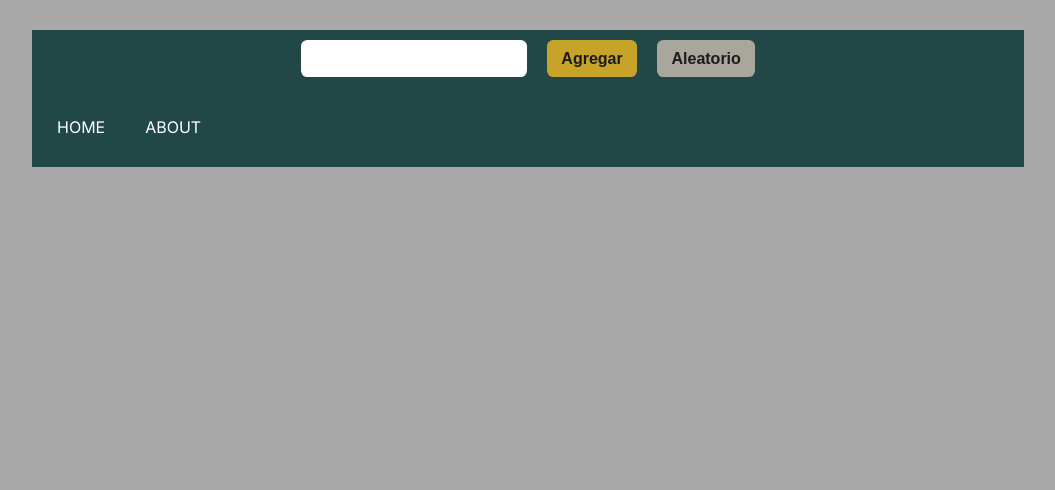
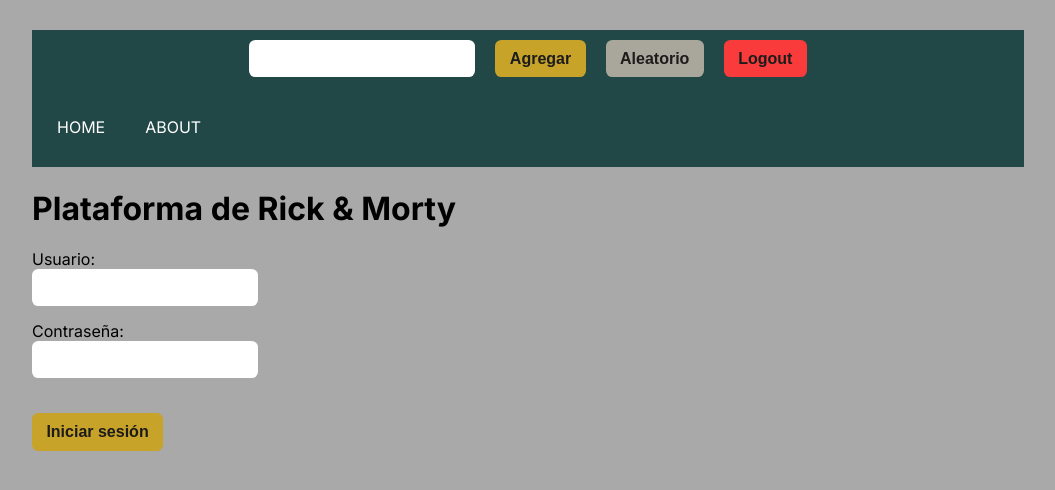
Before and after one commit to rickhufer/rick_and_morty, a React (Create React App) app: page / in a window 1280 px wide. Shown: the top 490 px of the page, without its empty margins (112-1167 px from the left). Built offline with nearby package versions, Linux system fonts and the light colour scheme.

Commit message:
Login completo sin useLocation aun

```diff
--- a/src/App.js
+++ b/src/App.js
@@ -7,9 +7,17 @@
 import { Route, Routes } from 'react-router-dom';
 import About from './components/About/About';
 import Detail from './components/Detail/Detail';
+import Form from './components/Form/Form';
+import { useNavigate } from 'react-router-dom';
+import { useEffect } from 'react';
 
 function App() {
   const [characters, setCharacters] = useState([]);
+
+  const navigate = useNavigate();
+  const [access, setAccess] = useState(false);
+  const username = 'ejemplo@gmail.com';
+  const password = '1password';
 
   const onSearch = (id) => {
     const URL_BASE = "https://be-a-rym.up.railway.app/api";
@@ -36,14 +44,27 @@
     ))
   }
 
+  const login = (userData) => {
+    if (userData.password === password && userData.username === username) {
+      setAccess(true);
+      navigate('/home');
+    }
+  }
+  const logout = () => {
+    setAccess(false);
+    navigate('/');
+  }
+
+  useEffect(() => {
+    !access && navigate('/');
+  }, [access]);
+
   return (
     <div className="App">
-      <Nav onSearch={onSearch} />
+      <Nav onSearch={onSearch} logout={logout} />
       <Routes>
-        <Route
-          path="/home"
-          element={<Cards characters={characters} onClose={onClose} />}
-        />
+        <Route path='/' element={<Form login={login} />} />
+        <Route path="/home" element={<Cards characters={characters} onClose={onClose} />} />
         <Route path="/about" element={<About />} />
         <Route path="/detail/:detailId" element={<Detail />} />
       </Routes>
--- /dev/null
+++ b/src/components/Form/Form.jsx
@@ -0,0 +1,63 @@
+import styles from './Form.module.css'
+import { useState } from 'react';
+import { validate } from './validation';
+
+function Form(props) {
+  const [form, setForm] = useState({ username: "", password: "" });
+  const [errors, setErrors] = useState({ username: "", password: "" });
+
+  const handleinputChange = (event) => {
+    const prop = event.target.name;
+    const val = event.target.value;
+
+    setForm({ ...form, [prop]: val, });
+    validate({ ...form, [prop]: val, }, errors, setErrors);
+  }
+  const handleSubmit = (event) => {
+    event.preventDefault();
+    props.login(form);
+
+    if (!Object.keys(errors).length) {
+      alert("Bienvenido");
+      setErrors({ username: "", password: "" })
+      setForm({ username: "", password: "" })
+    }
+    else alert("Datos incorrectos")
+  }
+
+
+  return (
+    <>
+      <form onSubmit={handleSubmit}>
+        <h1>Plataforma de Rick & Morty</h1>
+        <div className={styles.group}>
+          <label className={styles.label} htmlFor="username" >Usuario: </label>
+          <div>
+            <input
+              type="text"
+              name='username'
+              className={errors.username ? styles.errors : styles.success}
+              value={form.username}
+              onChange={handleinputChange} />
+            <br /><span className={styles.inputMessage}>{errors.username}</span>
+          </div>
+        </div>
+        <div className={styles.group}>
+          <label className={styles.label} htmlFor="password">Contraseña: </label>
+          <div>
+            <input
+              type="text"
+              name='password'
+              className={errors.password ? styles.errors : styles.success}
+              value={form.password}
+              onChange={handleinputChange} />
+            <br /><span className={styles.inputMessage}>{errors.password}</span>
+          </div>
+        </div>
+        <button type='submit' className={styles.button}>Iniciar sesión</button>
+      </form>
+    </>
+  );
+};
+
+export default Form;
--- /dev/null
+++ b/src/components/Form/Form.module.css
@@ -0,0 +1,49 @@
+.group {
+  padding-bottom: 15px;
+}
+
+.inputMessage {
+  color: red;
+}
+
+.success {
+  padding: 0.6rem;
+  border-radius: 0.4rem;
+  border: none;
+  font-size: medium;
+}
+
+.errors {
+  padding: 0.6rem;
+  border-radius: 0.4rem;
+  border: 2px solid red;
+  font-size: medium;
+}
+
+.success:focus {
+  /* border: #86b7fe; */
+  box-shadow: 0 0 0 0.25rem rgba(0, 255, 42, 0.593);
+  outline: 0;
+}
+
+.errors:focus {
+  /* border: #86b7fe; */
+  box-shadow: 0 0 0 0.25rem rgba(255, 0, 0, 0.593);
+  outline: 0;
+}
+
+.button {
+  padding: 0.6rem 0.9rem;
+  border-radius: 0.4rem;
+  border: none;
+  margin: 20px auto;
+  background-color: rgb(199, 163, 41);
+  font-size: 1rem;
+  font-weight: bold;
+  color: rgb(29, 28, 28);
+  cursor: pointer;
+}
+
+/* .label {
+  padding-top: 20px;
+} */
--- /dev/null
+++ b/src/components/Form/validation.js
@@ -0,0 +1,16 @@
+const regexEmail = /^(([^<>()\[\]\\.,;:\s@”]+(\.[^<>()\[\]\\.,;:\s@”]+)*)|(“.+”))@((\[[0–9]{1,3}\.[0–9]{1,3}\.[0–9]{1,3}\.[0–9]{1,3}])|(([a-zA-Z\-0–9]+\.)+[a-zA-Z]{2,}))$/;
+
+export const validate = (form, errors, setErrors) => {
+  // Email Username
+  if (!form.username) setErrors({ ...errors, username: "No existe correo" });
+  else if (form.username.length > 35) setErrors({ ...errors, username: "Alcanzó el límite de 35 caracteres" })
+  else if (regexEmail.test(form.username))
+    setErrors({ ...errors, username: "" })
+  else setErrors({ ...errors, username: "Usuario no valido" });
+
+  // Password
+  if (!form.password) setErrors({ ...errors, password: "Escriba su contraseña" });
+  else if (!(form.password.length >= 6 && form.password.length <= 10)) setErrors({ ...errors, password: "La contraseña debe estar entre 6 y 10 caracteres" })
+  else if (!form.password.split('').find((elem) => !isNaN(elem))) setErrors({ ...errors, password: "La contraseña debe contener al menos un número" })
+  else setErrors({ ...errors, password: "" })
+}
--- a/src/components/Nav/Nav.jsx
+++ b/src/components/Nav/Nav.jsx
@@ -2,10 +2,10 @@
 import SearchBar from "../SearchBar/SearchBar"
 import { Link } from 'react-router-dom';
 
-export default function Nav({ onSearch }) {
+export default function Nav({ onSearch, logout }) {
   return (
     <nav className={styles.nav}>
-      <SearchBar onSearch={onSearch} />
+      <SearchBar onSearch={onSearch} logout={logout} />
       <div className={styles.contLinks}>
         <Link className={styles.link} to="/home">HOME</Link>
         <Link className={styles.link} to="/about">ABOUT</Link>
--- a/src/components/SearchBar/SearchBar.jsx
+++ b/src/components/SearchBar/SearchBar.jsx
@@ -1,7 +1,7 @@
 import { useState } from 'react';
 import styles from './SearchBar.module.css'
 
-function SearchBar({ onSearch }) {
+function SearchBar({ onSearch, logout }) {
   const [id, setId] = useState("");
 
   const inputText = (event) => {
@@ -13,6 +13,7 @@
       <input className={styles.input} type="text" onChange={inputText} />
       <button className={styles.button} onClick={() => { onSearch(id) }}>Agregar</button>
       <button className={styles.button2} onClick={() => { onSearch(Math.floor(Math.random() * 826)) }}>Aleatorio</button>
+      <button className={styles.button3} onClick={() => { logout() }}>Logout</button>
     </div>
   );
 }
--- a/src/components/SearchBar/SearchBar.module.css
+++ b/src/components/SearchBar/SearchBar.module.css
@@ -40,3 +40,15 @@
   color: rgb(29, 28, 28);
   cursor: pointer;
 }
+
+.button3 {
+  padding: 0.6rem 0.9rem;
+  border-radius: 0.4rem;
+  border: none;
+  margin: 10px;
+  background-color: rgb(249, 59, 59);
+  font-size: 1rem;
+  font-weight: bold;
+  color: rgb(29, 28, 28);
+  cursor: pointer;
+}
```
